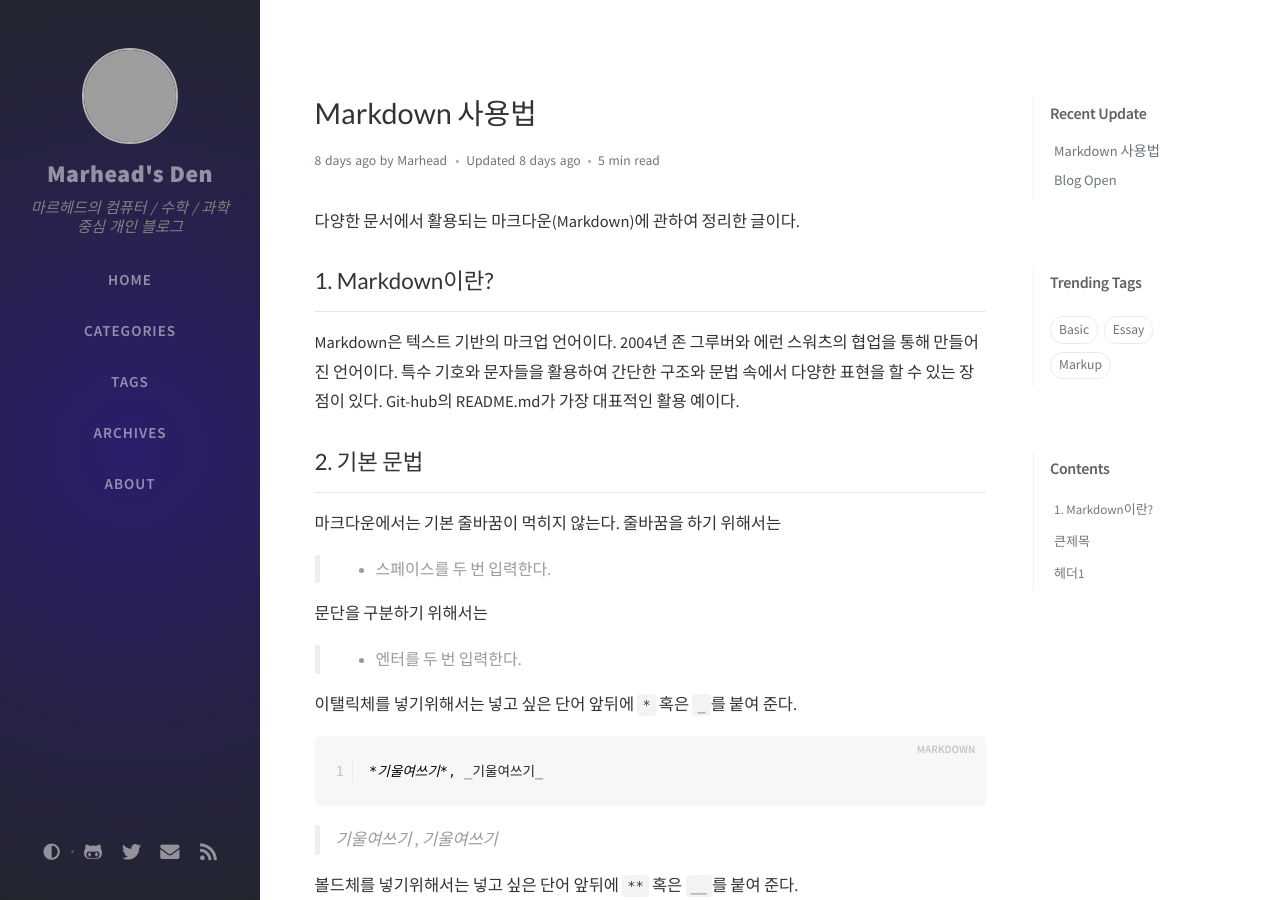
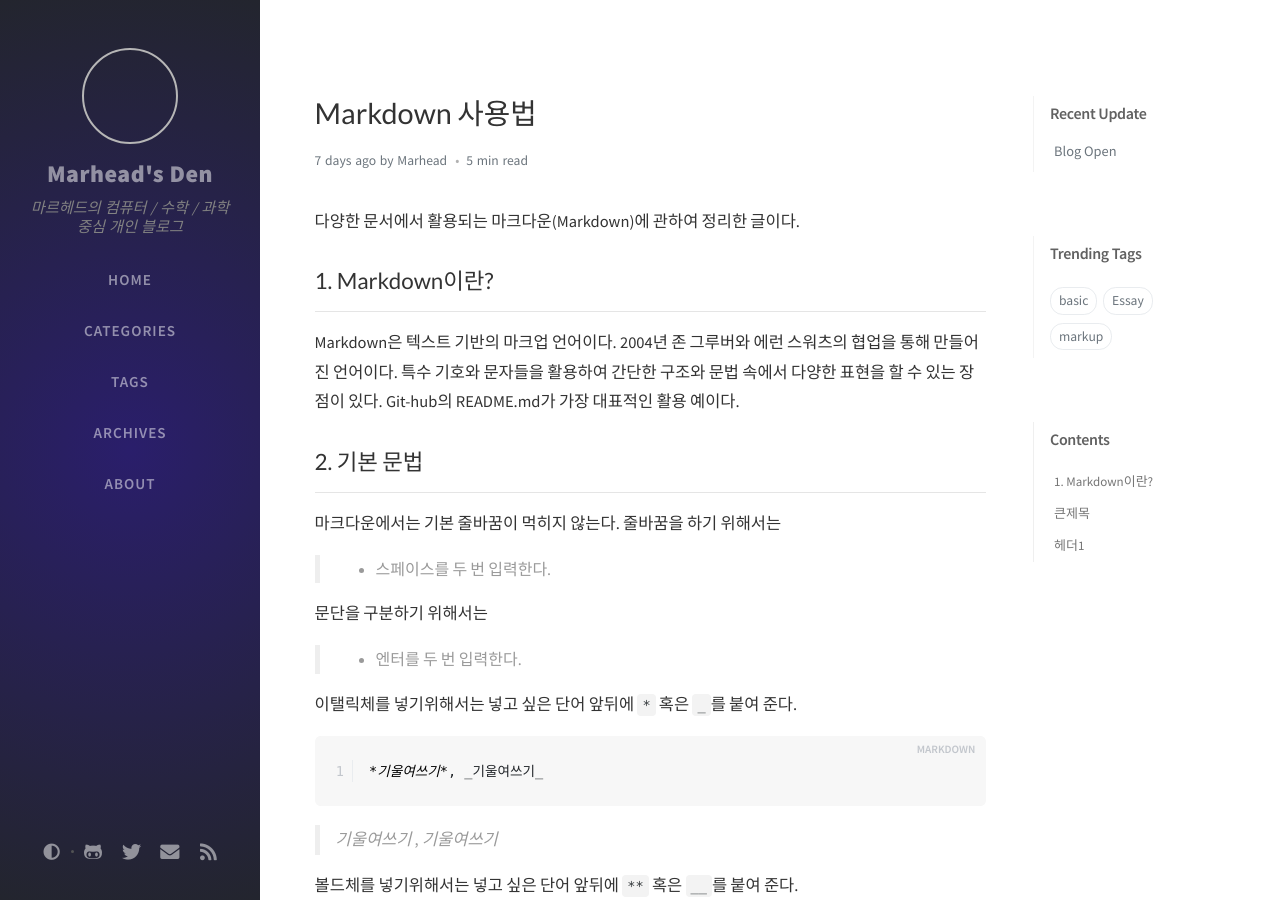
Before and after one commit to Marhead/Marhead.github.io, a Jekyll site: the page built from _posts/2021-01-05-markdownbasic.md, in a window 1280 px wide and 900 px high. Built offline with Jekyll 4.4.1, drawn with Linux system fonts in a browser that asks for light colours; nearby versions of some CDN libraries; comment, search, counter and statistics services are not loaded; some of the changed lines change nothing that is shown; some of the changed text lies outside the part shown; grey boxes are pictures that could not be loaded.

Commit message:
front configure

```diff
--- a/_config.yml
+++ b/_config.yml
@@ -21,7 +21,7 @@
 
 author: Marhead                  # change to your full name
 
-avatar: /assets/img/profile/profilepic.jpg   # support internet resources
+avatar: /assets/img/profile/profilepic.png   # support internet resources
 
 github:
   username: Marhead             # change to your github username
--- a/_posts/2021-01-05-markdownbasic.md
+++ b/_posts/2021-01-05-markdownbasic.md
@@ -5,9 +5,9 @@
 categories:
     - Language
 tags:
-    - Markup
-    - Basic
-last_modified_at: 2021-01-05
+    - markup
+    - basic
+date: 2021-01-05 12:00:00 +0900
 ---
 
 다양한 문서에서 활용되는 마크다운(Markdown)에 관하여 정리한 글이다.
```
